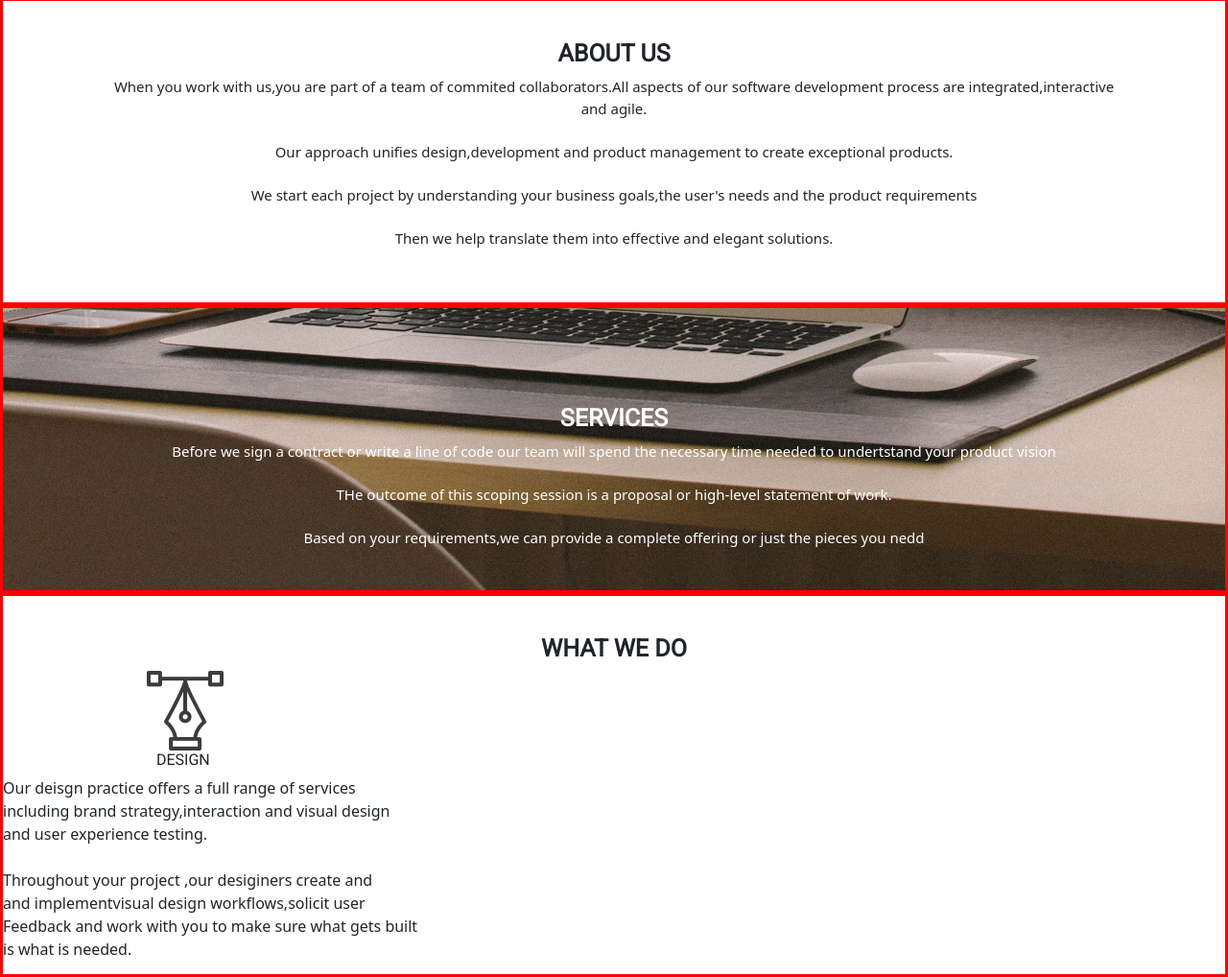
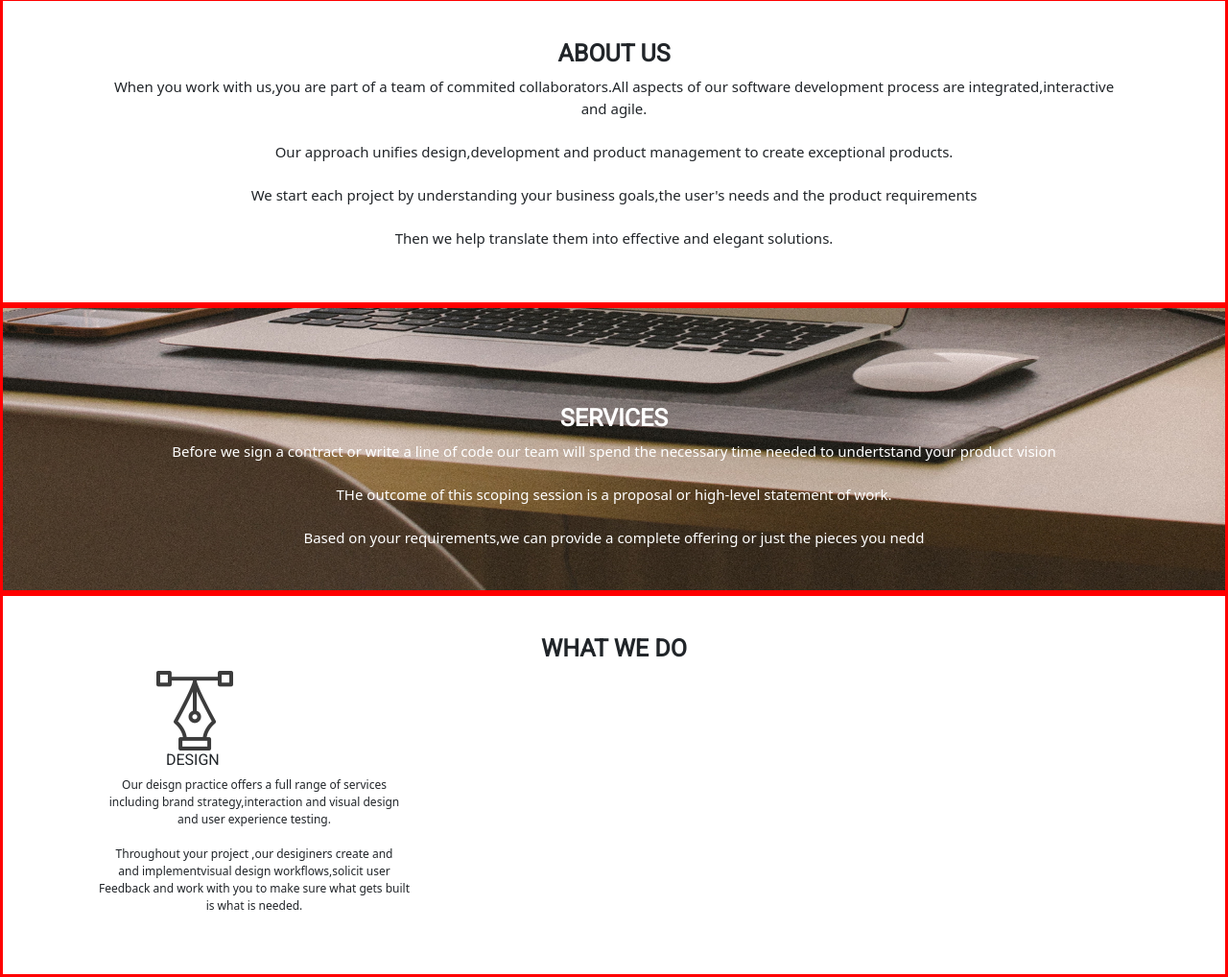
Before and after one commit to paulmunyao/Delani_Studio, a plain HTML site: page index.html in a window 1280 px wide. Shown: the part 702-1720 px from the top of the page at 96% size. Drawn offline with nearby package versions, Linux system fonts and the light colour scheme.

Commit message:
POsition the design description process

```diff
--- a/index.css
+++ b/index.css
@@ -112,12 +112,18 @@
 }
 
 .four img{
-    margin-left: 150px;
+    margin-left: 160px;
 }
 
 .des{
-    margin-left: 160px;
+    margin-left: 170px;
     font-family: "Roboto";
+}
+
+.ign{
+    text-align: center;
+    margin-right: 750px;
+    font-size: 12px;
 }
 
 @media only screen and (max-width: 600px) {
```
